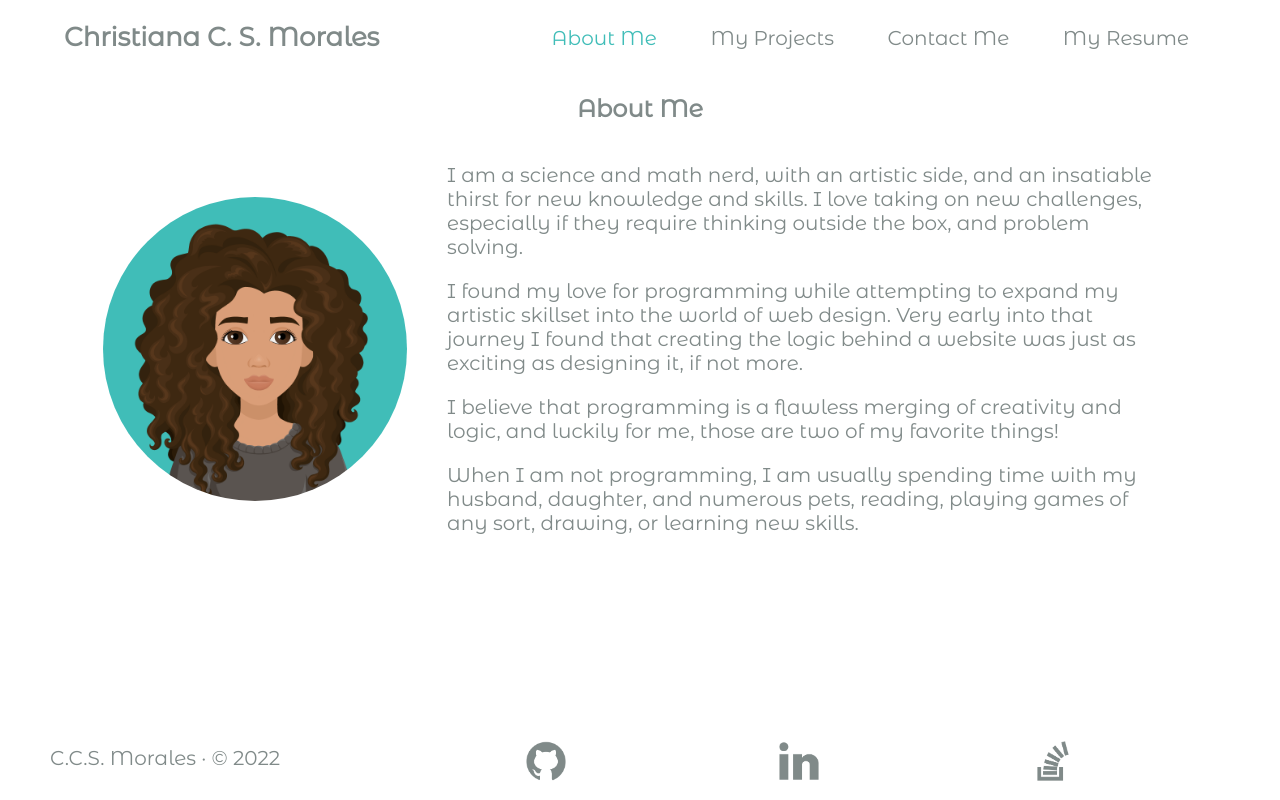
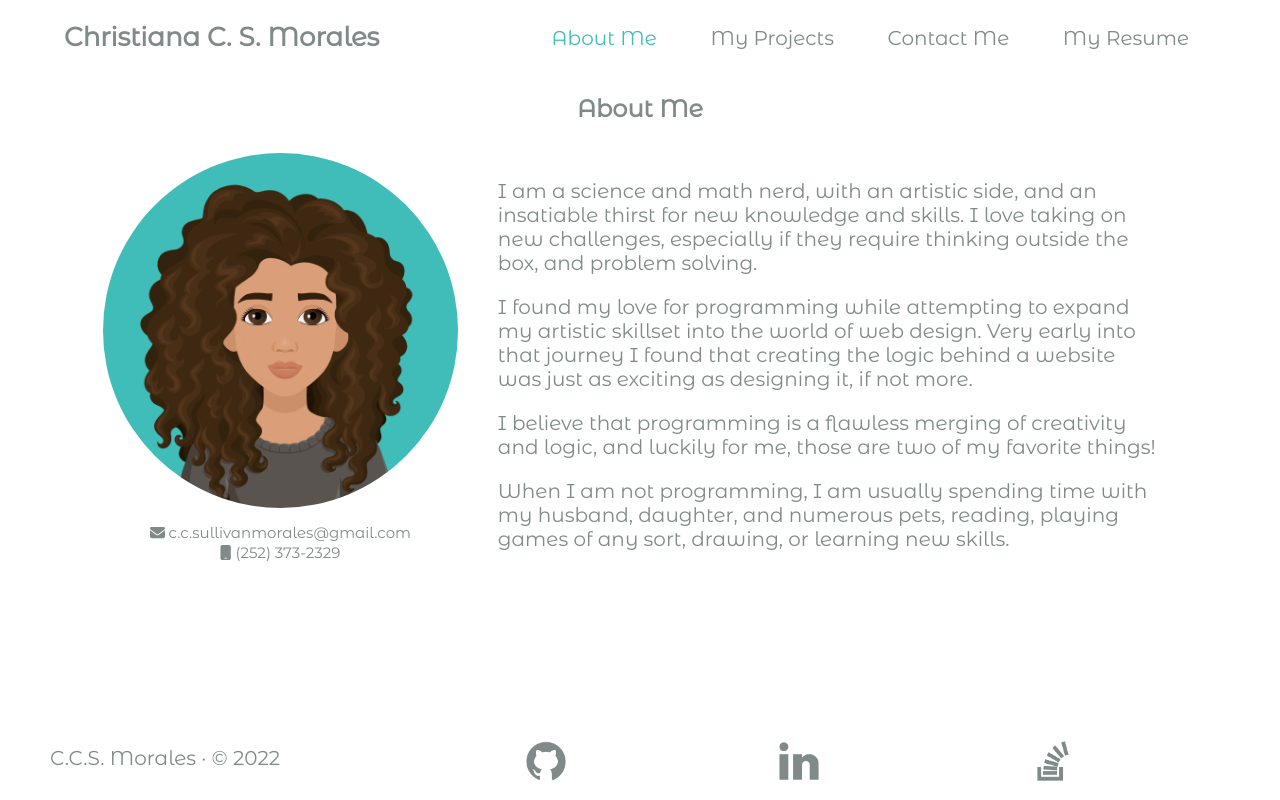
Before and after one commit to NicaVulcan/ccs-morales, a React (Create React App) app: page / in a window 1280 px wide. Built offline with nearby package versions, Linux system fonts and the light colour scheme.

Commit message:
added email address and phone number to 'about me' section

```diff
--- a/src/components/Main/About/index.js
+++ b/src/components/Main/About/index.js
@@ -1,5 +1,6 @@
 import React from "react";
 import avatarPhoto from "../../../assets/images/Avatar-CCSM.png"
+import { FontAwesomeIcon } from "@fortawesome/react-fontawesome"
 
 function About() {
     return (
@@ -8,6 +9,10 @@ function About() {
             <div className="about-content">
                 <div className="about-img">
                     <img className="avatar" src={avatarPhoto} alt="Avatar of Christiana CS Morales" />
+                    <ul className="bio-contact">
+                        <li className="contact-icons"><FontAwesomeIcon icon='fa-solid fa-envelope' /> c.c.sullivanmorales@gmail.com</li>
+                        <li className="contact-icons"><FontAwesomeIcon icon='fa-solid fa-mobile' /> (252) 373-2329</li>
+                    </ul>
                 </div>
 
                 <div className="about-bio">
--- a/src/index.css
+++ b/src/index.css
@@ -75,21 +75,29 @@ h2 {
     flex-direction: column;
     align-content: center;
 }
-
 .about-img {
     margin: auto;
     display: flex;
+    flex-direction: column;
     align-content: center;
 }
-
 .about-bio {
     margin-bottom: 50px;
 }
-
 .avatar {
     width: 100%;
     border-radius: 50%;
     margin: auto;
+}
+.bio-contact {
+    margin: 15px auto;
+    list-style: none;
+    padding: 0;
+}
+.contact-icons {
+    font-size: 15px;
+    line-height: 20px;
+    text-align: center;
 }
 
 /* projects */
@@ -199,6 +207,7 @@ h2 {
 
 .submit-btn:hover {
     background-color: var(--accent-color);
+    cursor: pointer;
 }
 
 .submit-btn:active {
@@ -285,6 +294,9 @@ footer p {
     .about-bio p {
         font-size: 20px;
     }
+    .contact-icons {
+        font-size: 18px;
+    }
 }
 
 @media screen and (min-width: 575px) {
@@ -370,13 +382,16 @@ footer p {
         flex-direction: row;
     }
     .about-img {
-        width: 30%;
+        width: 35%;
         padding: 10px;
     }
     .about-bio {
-        width: 70%;
+        width: 65%;
         padding: 0 30px 0 30px;
         margin: auto;
+    }
+    .contact-icons {
+        font-size: 15px;
     }
     .avatar {
         width: 100%;
```
